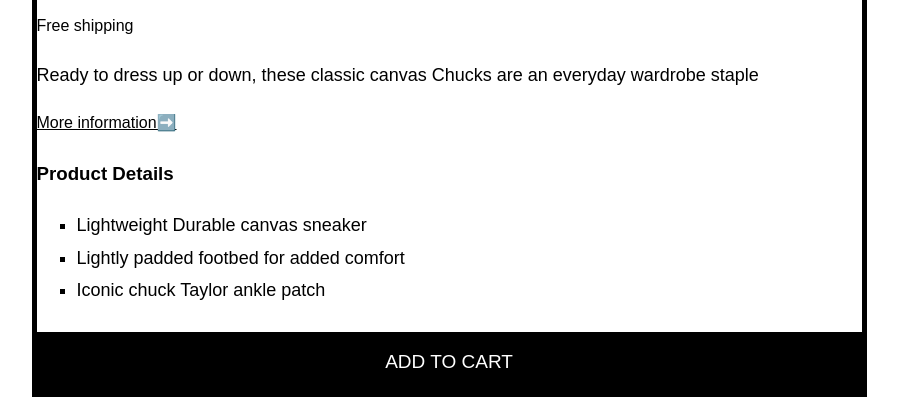
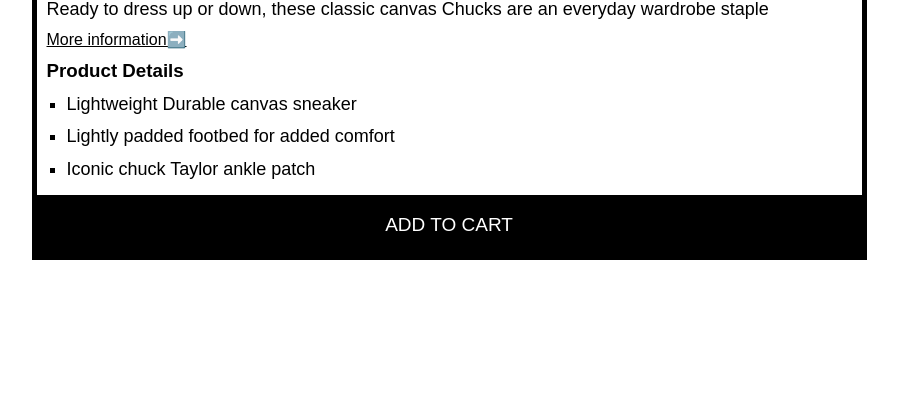
Before and after one commit to dhruvArora8053/e-commerce-website, a plain HTML site: page index.html in a window 1280 px wide. Shown: the part 693-1098 px from the top of the page, without its empty margins (191-1089 px from the left). After the commit the page ends 953 px from the top, so only its background shows below. Drawn offline with Linux system fonts and the light colour scheme.

```diff
--- a/styles.css
+++ b/styles.css
@@ -1,6 +1,8 @@
 * {
   font-family: sans-serif;
   line-height: 1.8;
+  margin: 0;
+  padding: 0;
 }
 
 .center {
@@ -20,15 +22,22 @@
 
 h2 {
   font-weight: bolder;
+  margin-left: 10px;
+}
+
+h3{
+    margin-left: 10px;
 }
 
 p {
   font-size: 18px;
+  margin-left: 10px;
 }
 
 li {
   font-size: 18px;
   list-style: square;
+  margin-left: 30px;
 }
 
 button {
@@ -42,7 +51,7 @@
   padding: 9px 9px;
   cursor: pointer;
   border: none;
-margin-top: 10px;
+  margin-top: 10px;
 }
 
 button:hover {
@@ -54,8 +63,13 @@
 
 a {
   color: black;
+  margin-left: 10px;
 }
 
 a:hover {
   text-decoration: none;
 }
+
+span{
+    margin-left: 10px;
+}
```
